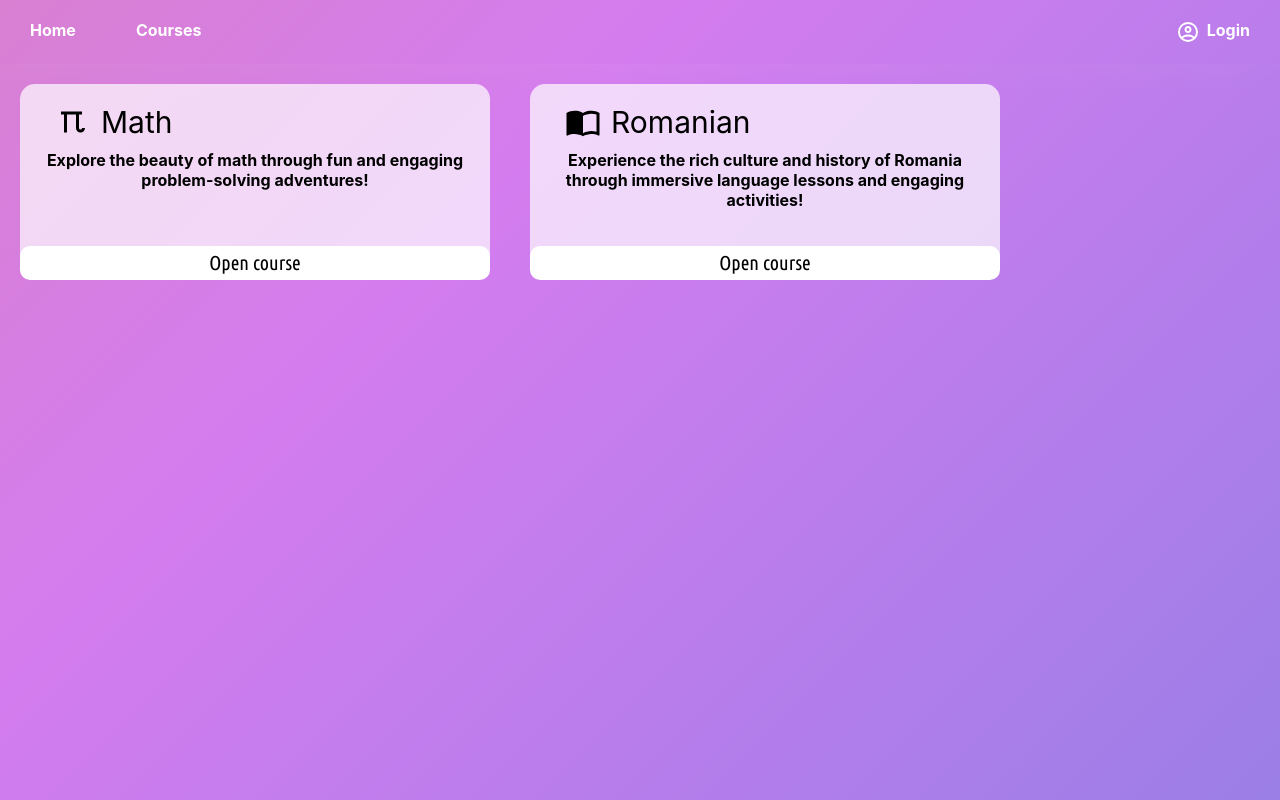
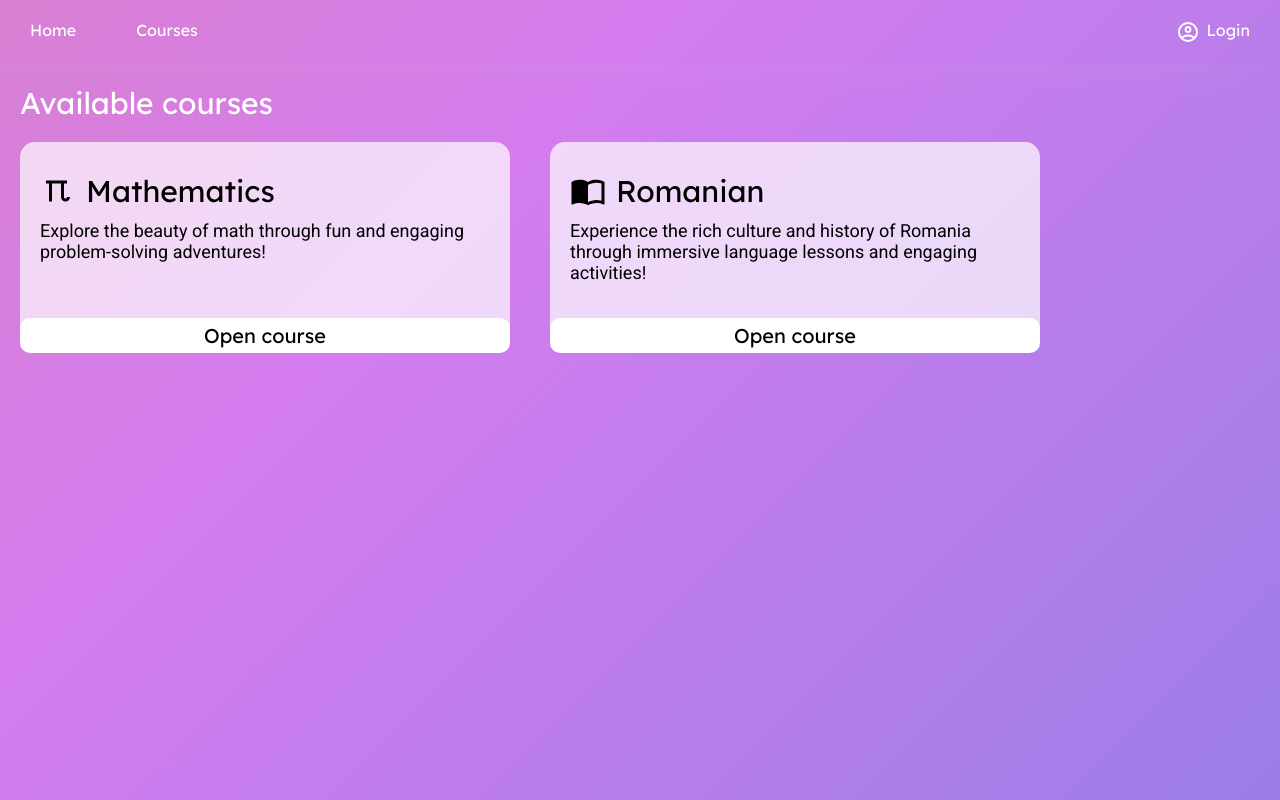
Before and after one commit to mindtrails/frontend, a React (Create React App) app: page /courses in a window 1280 px wide. Built offline with nearby package versions, Linux system fonts and the light colour scheme.

Commit message:
fixed fonts

```diff
--- a/src/app/App.css
+++ b/src/app/App.css
@@ -1,5 +1,4 @@
 .App {
-  text-align: center;
   width: 100vw;
   height: 100vh;
 }
--- a/src/app/common/components/Navbar/Navbar.css
+++ b/src/app/common/components/Navbar/Navbar.css
@@ -1,5 +1,6 @@
 .navBarContainer {
     width: 100vw;
+    font-family: 'Lexend', sans-serif;
 }
 ul {
     list-style-type: none;
@@ -19,7 +20,7 @@ ul {
     text-align: center;
     text-decoration: none;
 
-    font-weight: bold;
+    /* font-weight: bold; */
 
     padding: 20px;
 
--- a/src/app/common/components/coursecard/CourseCard.css
+++ b/src/app/common/components/coursecard/CourseCard.css
@@ -4,7 +4,7 @@
     background-color: rgba(255, 255, 255, 0.7);
     border-radius: 15px;
     margin: 20px;
-    padding: 10px;
+    padding: 20px;
     padding-bottom: 70px;
     position: relative;
 }
@@ -12,6 +12,7 @@
     font-size: 30px;
     text-align: left;
     padding: 10px;
+    font-family: 'Lexend', sans-serif;
 }
 
 .courseCardContent {
@@ -19,16 +20,15 @@
     flex-wrap: nowrap;
     width: 100%;
 
-
     align-items: center;
     justify-content: left;
 
-    padding-left: 25px;
 }
 
 .courseCardDescription {
-    font-weight: bold;
+    font-weight: 400;
     text-align: left;
+    font-size: 18px;
 
 }
 
@@ -55,7 +55,7 @@
 
     transition-duration: 0.4s;
 
-    font-family: 'Ubuntu Condensed', sans-serif;
+    font-family: 'Lexend', sans-serif;
 
 }
 .courseCardButton:hover {
--- a/src/app/pages/courses/Courses.css
+++ b/src/app/pages/courses/Courses.css
@@ -5,3 +5,13 @@
     /* align-items: left; */
     justify-content: left;
 }
+
+.coursesPageTitle {
+    font-size: 30px;
+    color: white;
+    text-align: left;
+    padding-top: 20px;
+    padding-left: 20px;
+    /* font-weight: bold; */
+    font-family: 'Lexend', sans-serif;
+}
--- a/src/app/pages/courses/Courses.tsx
+++ b/src/app/pages/courses/Courses.tsx
@@ -14,11 +14,11 @@ const Courses = () => {
     return (
         <div className="homepageContainer">
             <Navbar></Navbar>
-
+            <div className="coursesPageTitle">Available courses</div>
             <div className="coursesPageContainer">
                 <CourseCard
                     icon={mdiPi}
-                    title="Math"
+                    title="Mathematics"
                     description={mathDescription}
                 ></CourseCard>
                 <CourseCard
--- a/src/app/pages/homepage/Homepage.css
+++ b/src/app/pages/homepage/Homepage.css
@@ -17,7 +17,7 @@
 }
 
 .logoContainer {
-    font-family: 'Orbitron', sans-serif;
+    font-family: 'Lexend', sans-serif;
 
     position: absolute;
     display: inline-flex;
@@ -57,7 +57,7 @@
 
     transition-duration: 0.4s;
 
-    font-family: 'Ubuntu Condensed', sans-serif;
+    font-family: 'Lexend', sans-serif;
 
 }
 .homepageButton:hover {
--- a/src/index.css
+++ b/src/index.css
@@ -1,8 +1,7 @@
+@import url('https://fonts.googleapis.com/css2?family=Lexend&family=Orbitron:wght@700&family=Roboto&family=Ubuntu+Condensed&display=swap');
 body {
   margin: 0;
-  font-family: -apple-system, BlinkMacSystemFont, 'Segoe UI', 'Roboto', 'Oxygen',
-    'Ubuntu', 'Cantarell', 'Fira Sans', 'Droid Sans', 'Helvetica Neue',
-    sans-serif;
+  font-family: 'Roboto', sans-serif;
   -webkit-font-smoothing: antialiased;
   -moz-osx-font-smoothing: grayscale;
 }
```
Also changed, not shown: tsconfig.json (+2 -8 lines).
